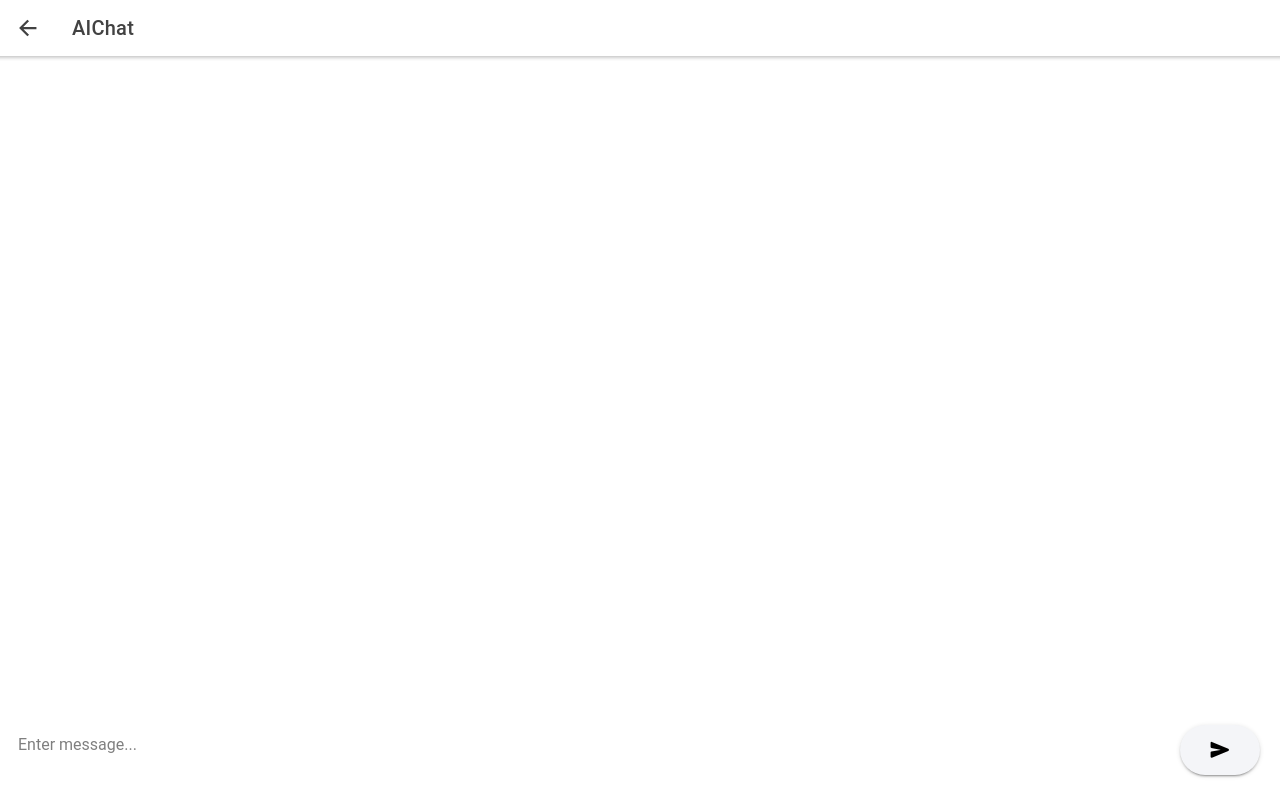
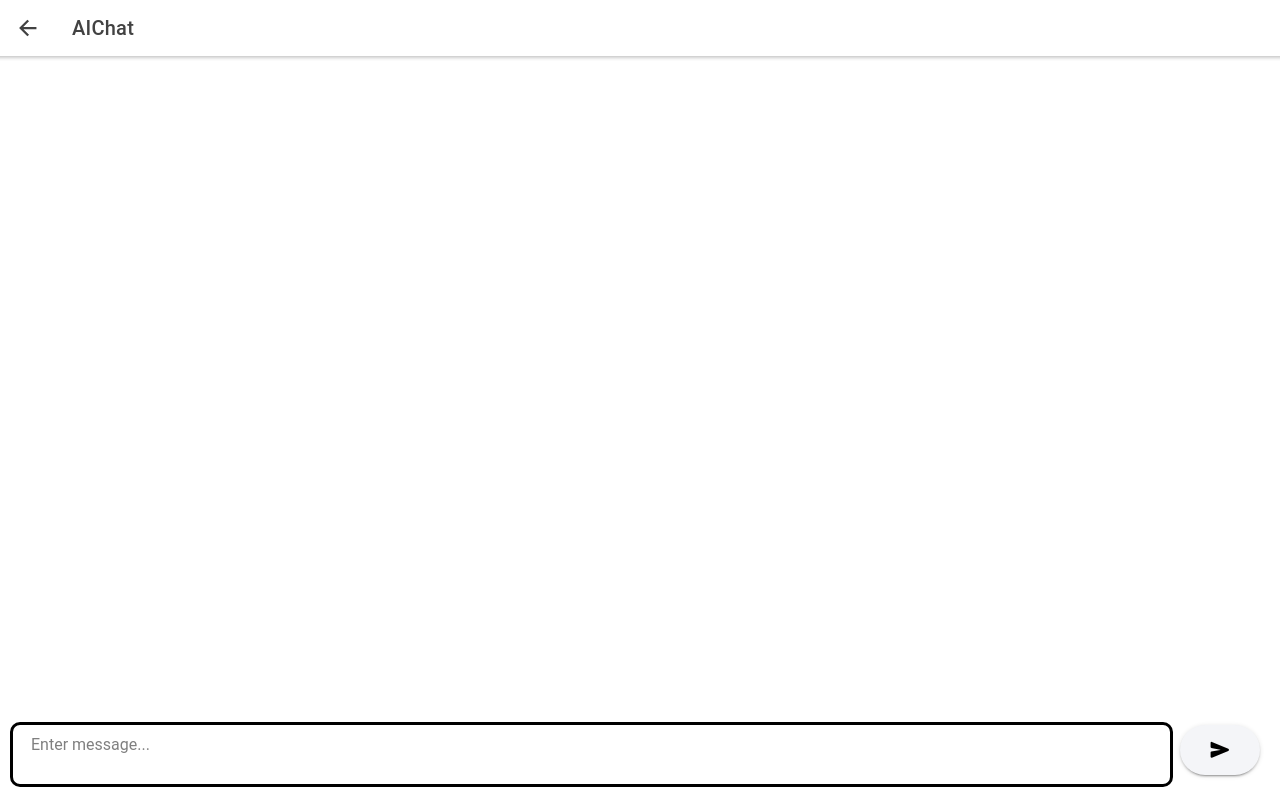
Before and after one commit to justinzhang528/AIChat, a React (Create React App) app: page /home in a window 1280 px wide. Both pictures are taken after a click on the element "CHAT WITH AI". Built offline with nearby package versions, Linux system fonts and the light colour scheme.

Commit message:
updated code

```diff
--- a/src/components/AIChatComponent.tsx
+++ b/src/components/AIChatComponent.tsx
@@ -57,7 +57,7 @@ function AIChatComponent() {
         model: "text-davinci-003",
         prompt: prompt,
         temperature: 0.7,
-        max_tokens: 4096
+        max_tokens: 2048
       });
       console.log(completion.data.choices[0].text)
       return completion.data.choices[0].text!.trim();
@@ -137,7 +137,7 @@ function AIChatComponent() {
         </IonList>
       </IonContent>
       <form onSubmit={handleSubmit} className="chat-form">
-          <IonTextarea onClick={scrollToBottom} placeholder="Enter message..." autoGrow={true} value={currentInputMsg} onIonChange={e => setCurrentInputMsg(e.detail.value!)}/>
+          <IonTextarea class='textareaBorder' onClick={scrollToBottom} placeholder="Enter message..." autoGrow={false} value={currentInputMsg} onIonChange={e => setCurrentInputMsg(e.detail.value!)}/>
           <IonButton type="submit" shape='round' color='light'><IonIcon icon={send}></IonIcon></IonButton>
       </form>
     </>
--- a/src/components/GenerateImageComponent.tsx
+++ b/src/components/GenerateImageComponent.tsx
@@ -72,15 +72,15 @@ function GenerateImageComponent() {
                     </IonCardHeader>
                     <IonCardContent>
                         <img id="myImage" className="result-image" src={result} alt="result" />
-                        <IonButton color="light" onClick={downloadImage}><IonIcon icon={save}></IonIcon></IonButton>
+                        <IonButton onClick={downloadImage}><IonIcon icon={save}></IonIcon></IonButton>
                     </IonCardContent>
                     <IonItem>
                         <IonLabel position="floating">Write down here to generate image</IonLabel>
-                        <IonTextarea placeholder="Type something here" autoGrow={true} onIonChange={(e) => setPrompt(e.detail.value!)}></IonTextarea>
+                        <IonTextarea placeholder="Type something here" autoGrow={false} onIonChange={(e) => setPrompt(e.detail.value!)}></IonTextarea>
                     </IonItem>
 
                 </IonCard>
-                <IonButton color="light" shape="round" class="card-btn" onClick={generateImage}>Generate Image</IonButton>
+                <IonButton shape="round" class="card-btn" onClick={generateImage}>Generate Image</IonButton>
 
             </div>
         </div>
--- a/src/pages/Home.tsx
+++ b/src/pages/Home.tsx
@@ -14,10 +14,10 @@ const Home: React.FC = () => {
           <div className="container">
             <div className="content-center">
               <IonNavLink routerDirection="forward" component={() => <AIChatComponent />}>
-                <IonButton color="light" shape="round" class="card-btn">Chat With AI</IonButton>
+                <IonButton shape="round" class="card-btn">Chat With AI</IonButton>
               </IonNavLink><br></br><br></br>
               <IonNavLink routerDirection="forward" component={() => <GenerateImageComponent />}>
-                <IonButton color="light" shape="round" class="card-btn">Generate Image</IonButton>
+                <IonButton shape="round" class="card-btn">Generate Image</IonButton>
               </IonNavLink>
             </div>
           </div>
--- a/src/theme/variables.css
+++ b/src/theme/variables.css
@@ -235,8 +235,11 @@ http://ionicframework.com/docs/theming/ */
   }
 }
 
-.textarea-container {
-  border-radius: 20px;
-  border: 1px solid var(--ion-color-primary-contrast);
-  padding: 10px;
+.textareaBorder{
+  --border-width: '2px';
+  border: solid;
+  border-radius: 10px 10px 10px 10px;
+  padding-left: 10px;
+  padding-right: 10px;
+  margin-right: 5px;
 }
```
Also changed, not shown: src/components/AIChatComponent.css (line endings or trailing spaces).
